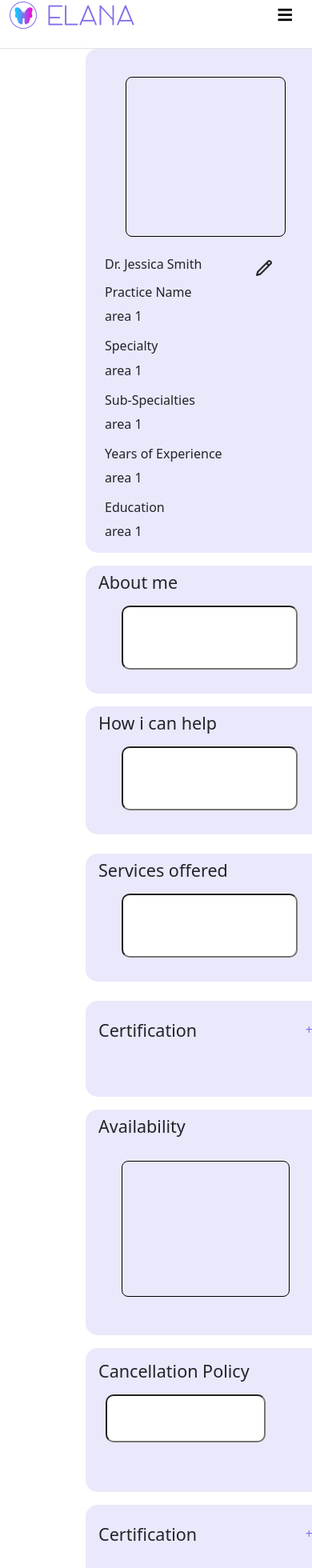
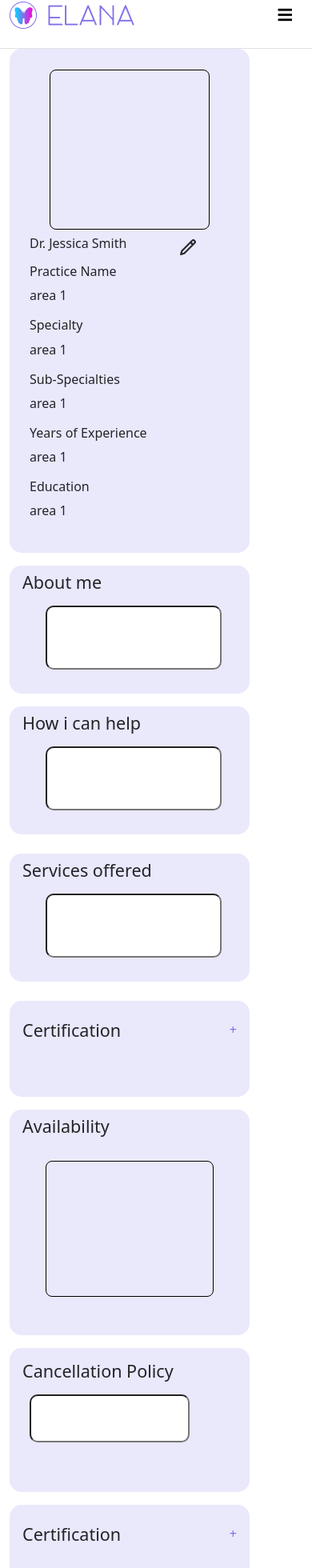
Before and after one commit to MVP-Marketplace/elana-new, a React (Create React App) app in the folder frontend/: page /newPractitionerProfile in a window 390 px wide. Shown: the part 22-1982 px from the top of the page at 80% size. Built offline with nearby package versions, Linux system fonts and the light colour scheme; a web font is replaced by a local one.

Commit message:
mor responsove

```diff
--- a/frontend/src/components/Footer.js
+++ b/frontend/src/components/Footer.js
@@ -27,8 +27,8 @@ export const Footer = () => {
 							<div className="footerlink contact-res"><Link to="/privacyPolicy" className="text-decoration-none text-white"><p>Privacy Policy</p></Link></div>
 						</div>
 
-						{/* <div className="footerlink"><Link to="/newPractitionerProfile" className="text-decoration-none text-white"><p>newprofile</p></Link></div>
-			<div className="footerlink"><Link to="/practitionerListing" className="text-decoration-none text-white"><p>listening</p></Link></div> */}
+						 <div className="footerlink"><Link to="/newPractitionerProfile" className="text-decoration-none text-white"><p>newprofile</p></Link></div>
+			{/* <div className="footerlink"><Link to="/practitionerListing" className="text-decoration-none text-white"><p>listening</p></Link></div>  */}
 					</MDBCol>
 
 					<MDBCol lg='3' md='3' sm='2' className=''>
--- a/frontend/src/index.css
+++ b/frontend/src/index.css
@@ -851,7 +851,15 @@ span{
   font-family: 'Karla', sans-serif;
   font-size: 15px;
 }
-
+@media(max-width: 568px){
+  .conta-responsive-browser{
+    margin-left: 45px;
+  }
+  .center-res{
+    flex-direction: column;
+    align-items: center;
+  }
+}
 
 
 /*
--- a/frontend/src/pages/FindingAPractitioner/ChoosingACategory.jsx
+++ b/frontend/src/pages/FindingAPractitioner/ChoosingACategory.jsx
@@ -26,10 +26,10 @@ export function ChoosingACategory() {
 
 
 
-        <div className="purplecards d-flex align-items-center justify-content-center mb-5">
+        <div className="purplecards d-flex align-items-center justify-content-center center-res mb-5">
             {/* fisrt card here */}
             <div class="d-flex align-items-center justify-content-center row">
-                <MDBCol>
+                <MDBCol className="">
 
                     <div className="purpleboxes d-flex col-sm-12">
                         <img src={image1} alt="more"></img>
--- a/frontend/src/pages/Practitioner/PractitionerProfileStyles.css
+++ b/frontend/src/pages/Practitioner/PractitionerProfileStyles.css
@@ -3,7 +3,7 @@
     height: 630px;
     width: 250px;
     border-radius: 15px;
-    padding-top: 10px;
+    padding: 1px;
 }
 .photo-secction{
     width: 200px;
@@ -11,6 +11,9 @@
     border: solid 1px black;
     border-radius: 8px;
     margin: 25px auto;
+}
+.second-secction-profile{
+  margin-right: 85px;
 }
 .name-profile{
     display: flex;
@@ -41,7 +44,7 @@ margin-left: 45px;
     background-color: #EAE8FB;
     width: 270px;
     height: 282px;
-    margin-left: 95px;
+    /* margin-left: 95px; */
     border-radius: 15px;
 }
 .availability-box{
@@ -56,7 +59,7 @@ margin-left: 45px;
     background-color: #EAE8FB;
     width: 270px;
     height: 180px;
-    margin-left: 95px;
+    /* margin-left: 95px; */
     border-radius: 15px;
 }
 .input-policy{
@@ -67,7 +70,7 @@ margin-left: 45px;
 }
 .certification{
     background-color: #EAE8FB;
-    margin-left: 95px;
+    /* margin-left: 95px; */
     border-radius: 15px;
     width: 270px;
     height: 100px;
@@ -78,18 +81,18 @@ margin-left: 45px;
 @media screen and (max-width: 600px) {
   .fisrt-secction-profile {
     width: 300px;
-    margin-left: 95px;
+    /* margin-left: 95px; */
   }
   .bg-profile-input{
     width: 300px;
-    margin-left: 95px;
+    /* margin-left: 95px; */
   }
   .input-profile{
     width: 220px;
   }
   .bg-profile-input-certifications{
     width: 300px;
-    margin-left: 95px;
+    /* margin-left: 95px; */
   }
   .availability{
     width: 300px;
@@ -101,4 +104,8 @@ margin-left: 45px;
   .certification{
     width: 300px;
   }
+  .container-profile{
+    flex-direction: column;
+    align-items: center;
+  }
 }
--- a/frontend/src/pages/Practitioner/newPractitionerProfile.jsx
+++ b/frontend/src/pages/Practitioner/newPractitionerProfile.jsx
@@ -26,11 +26,14 @@ import {
 export function NewPractitionerProfile() {
 
   return (
-      <MDBContainer>
+      <MDBContainer className="container-profile">
       <MDBRow>
         <MDBCol>
-          <div className="fisrt-secction-profile">
-            <div className="photo-secction"></div>
+          <div className="fisrt-secction-profile ">
+            <div className="mt-2">
+            <div className="photo-secction mb-2"></div>
+            </div>
+
 
             <div>
               <div className="name-profile ms-4">
@@ -60,7 +63,7 @@ export function NewPractitionerProfile() {
           </MDBCol>
 
 
-        <MDBCol order='' className="second-secction-profile">
+        <MDBCol order='' className="second-secction-profile ">
          <div className="bg-profile-input">
           <h4 className="m-3 pt-2">About me</h4>
           <input className="input-profile"></input>
```
